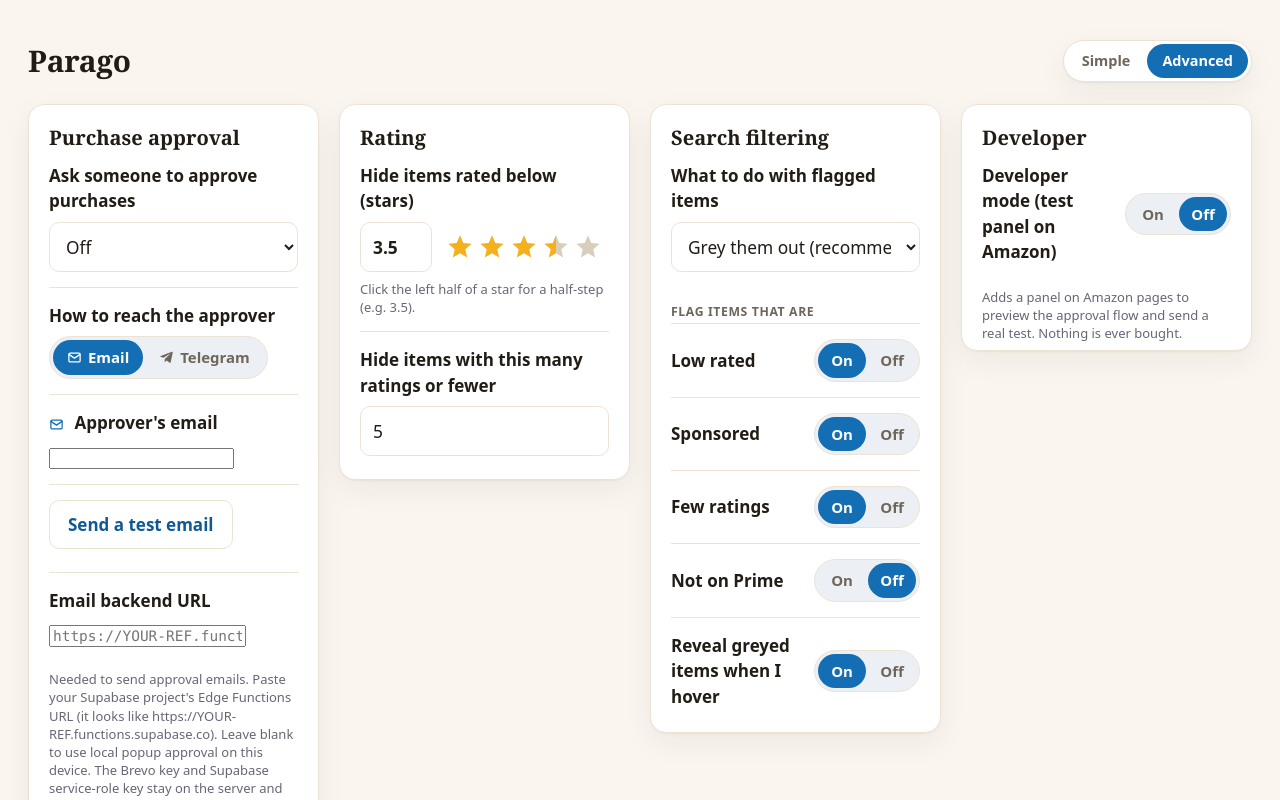
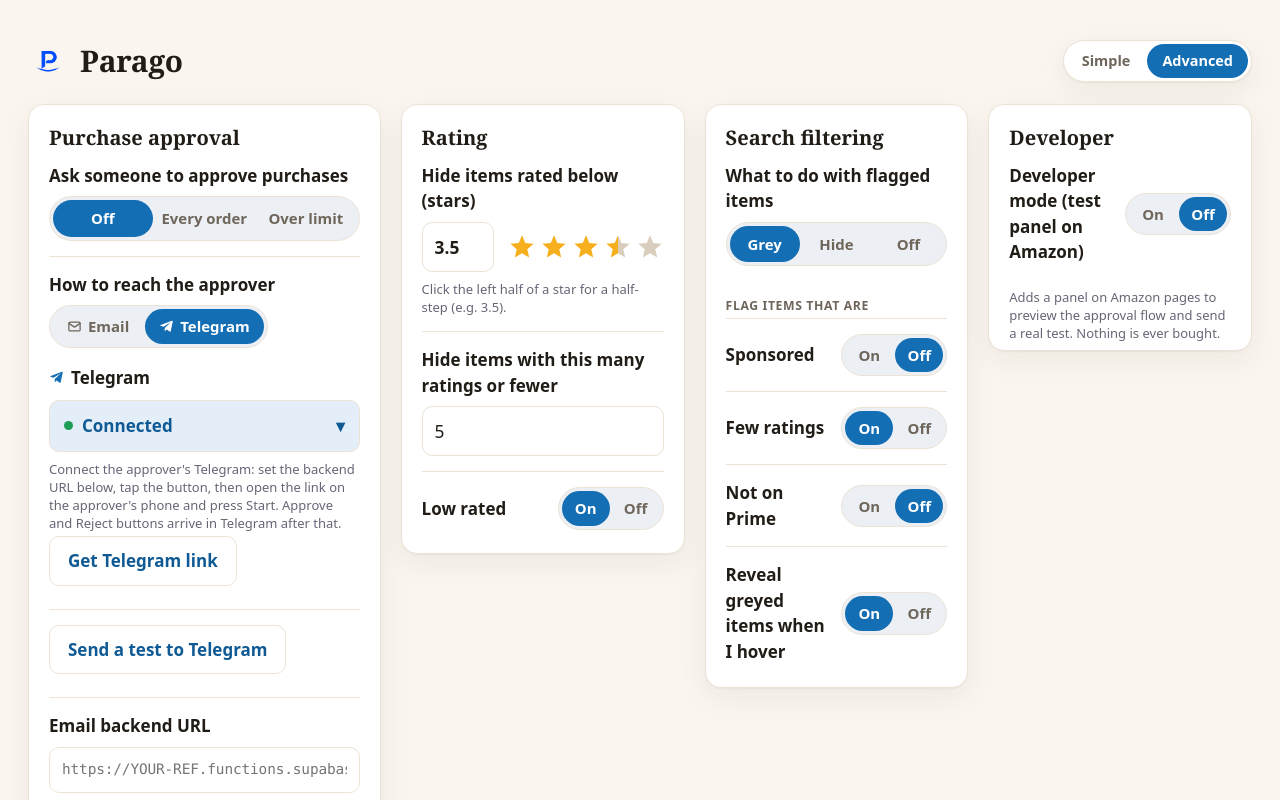
Before and after one commit to elzgnyc/parago, a website with bundled scripts: page src/ui/options.html in a window 1280 px wide. Both pictures are taken after a click on the button "Advanced". Shown: the top 800 px of the page. Built offline with nearby package versions, Linux system fonts and the light colour scheme; some packages are replaced by stand-ins of ours; no server answers.

Commit message:
feat: segmented settings, GitHub-username approval host, Amazon-blue theme, logo
Options page:
- Guardian mode and flagged-item action are segmented controls (like the
  email/telegram picker) instead of dropdowns; four full-width side-by-side
  sections; Low-rated toggle moved into the Rating section.
- Amazon-blue theme, background gradient removed, per-setting "changed from
  default" dot, debounced bottom-center Saved bubble.
- parago.png is the header logo and the extension/action icon.
- Defaults: Sponsored flag off; Telegram is the default delivery method.
- Backend URL and the new username field use a compact mono input so long
  values fit the narrow card.

Approval-page host:
- Advanced "GitHub username" field. The approve link becomes
  https://<user>.github.io/parago/approve.html: the server validates the value
  against GitHub's username grammar and interpolates a fixed host and path, so a
  caller can only ever point the link at a github.io/parago/approve.html page,
  never an arbitrary URL. Falls back to the APPROVE_URL secret, then a baked
  default.
- Drops the earlier fully caller-controlled approve URL: a public endpoint that
  echoes an arbitrary link into a trusted-sender email or Telegram message is a
  phishing relay.

Tests updated for the Telegram default.

```diff
--- a/src/content/checkout.js
+++ b/src/content/checkout.js
@@ -65,7 +65,7 @@ function buildRelay(settings) {
       guardianName: settings.guardianName,
       deliveryMethod: settings.deliveryMethod || 'email',
       telegramLinkCode: settings.telegramLinkCode || null,
-      approveUrl: settings.approveUrl || null,
+      githubUsername: settings.githubUsername || null,
     });
   }
   return new MockRelay();
--- a/src/i18n/strings.js
+++ b/src/i18n/strings.js
@@ -74,6 +74,11 @@ export const STRINGS = {
     guardian_off: 'Off',
     guardian_always: 'For every order',
     guardian_over_limit: 'Only over a spending limit',
+    guardian_always_seg: 'Every order',
+    guardian_over_seg: 'Over limit',
+    mode_grey_seg: 'Grey',
+    mode_hide_seg: 'Hide',
+    mode_off_seg: 'Off',
     label_guardian_limit: 'Spending limit',
     label_guardian_name: "Approver's name",
     label_guardian_email: "Approver's email",
@@ -99,9 +104,9 @@ export const STRINGS = {
     test_no_cart: 'Open your Amazon cart first so Parago can read your items, then try again.',
     test_failed: 'Could not send:',
     label_functions_url: 'Email backend URL',
-    label_approve_url: 'Approval page URL',
-    hint_approve_url: "Where the guardian's approve/reject link points (the hosted approve.html). Leave blank for the default.",
     hint_functions_url: "Needed to send approval emails. Paste your Supabase project's Edge Functions URL (it looks like https://YOUR-REF.functions.supabase.co). Leave blank to use local popup approval on this device. The Brevo key and Supabase service-role key stay on the server and are never entered here.",
+    label_github_user: 'GitHub username (approval page)',
+    hint_github_user: 'Where the approve/reject page is hosted. The link opens at https://USERNAME.github.io/parago/approve.html. Enable GitHub Pages on your fork (serve from the main branch) so it resolves. Leave blank to use the server default.',
     guardian_error: "Couldn't reach your approver. Check your connection and try again, or cancel.",
     placement_processing_title: 'All set. Your order is being processed.',
     placement_processing_body: 'We are checking this order with your approver. You can close this page.',
@@ -189,6 +194,11 @@ export const STRINGS = {
     guardian_off: 'Tắt',
     guardian_always: 'Cho mọi đơn hàng',
     guardian_over_limit: 'Chỉ khi vượt hạn mức chi tiêu',
+    guardian_always_seg: 'Mỗi đơn',
+    guardian_over_seg: 'Vượt hạn mức',
+    mode_grey_seg: 'Làm mờ',
+    mode_hide_seg: 'Ẩn',
+    mode_off_seg: 'Tắt',
     label_guardian_limit: 'Hạn mức chi tiêu',
     label_guardian_name: 'Tên người phê duyệt',
     label_guardian_email: 'Email người phê duyệt',
@@ -214,9 +224,9 @@ export const STRINGS = {
     test_no_cart: 'Hãy mở giỏ hàng Amazon trước để Parago đọc sản phẩm, rồi thử lại.',
     test_failed: 'Không gửi được:',
     label_functions_url: 'URL máy chủ email',
-    label_approve_url: 'URL trang phê duyệt',
-    hint_approve_url: 'Nơi liên kết duyệt/từ chối của người phê duyệt trỏ tới (approve.html được lưu trữ). Để trống để dùng mặc định.',
     hint_functions_url: 'Cần thiết để gửi email phê duyệt. Dán URL Edge Functions của dự án Supabase (dạng https://YOUR-REF.functions.supabase.co). Để trống để dùng phê duyệt bằng popup cục bộ trên thiết bị này. Khóa Brevo và khóa service-role Supabase nằm trên máy chủ và không bao giờ nhập ở đây.',
+    label_github_user: 'Tên người dùng GitHub (trang phê duyệt)',
+    hint_github_user: 'Nơi lưu trang phê duyệt/từ chối. Liên kết mở tại https://USERNAME.github.io/parago/approve.html. Bật GitHub Pages trên bản fork của bạn (phục vụ từ nhánh main) để hoạt động. Để trống để dùng mặc định của máy chủ.',
     guardian_error: 'Không liên hệ được người phê duyệt. Kiểm tra kết nối và thử lại, hoặc hủy.',
     placement_processing_title: 'Xong rồi. Đơn hàng của bạn đang được xử lý.',
     placement_processing_body: 'Chúng tôi đang kiểm tra đơn này với người duyệt. Bạn có thể đóng trang này.',
--- a/src/relay/supabaseRelay.js
+++ b/src/relay/supabaseRelay.js
@@ -25,13 +25,13 @@ function bgSend(url, options) {
 }
 
 export class SupabaseRelay {
-  constructor({ baseUrl, guardianEmail, guardianName = null, deliveryMethod = 'email', telegramLinkCode = null, approveUrl = null, send, store, pollMs } = {}) {
+  constructor({ baseUrl, guardianEmail, guardianName = null, deliveryMethod = 'email', telegramLinkCode = null, githubUsername = null, send, store, pollMs } = {}) {
     this.baseUrl = String(baseUrl || '').replace(/\/$/, '');
     this.guardianEmail = guardianEmail;
     this.guardianName = guardianName;
     this.deliveryMethod = deliveryMethod;
     this.telegramLinkCode = telegramLinkCode;
-    this.approveUrl = approveUrl;
+    this.githubUsername = githubUsername;
     this.send = send || bgSend;
     this.store = store || chromeStore();
     this.pollMs = pollMs || 3000;
@@ -46,7 +46,7 @@ export class SupabaseRelay {
         deliveryMethod: this.deliveryMethod,
         guardianEmail: this.guardianEmail, guardianName: this.guardianName,
         telegramLinkCode: this.telegramLinkCode,
-        approveUrl: this.approveUrl,
+        githubUsername: this.githubUsername,
       }),
     });
     const id = body && body.id;
--- a/src/settings/storage.js
+++ b/src/settings/storage.js
@@ -3,7 +3,7 @@ export const DEFAULTS = {
   minRatings: 5,        // flag items with this many ratings or fewer
   mode: 'grey',         // 'grey' | 'hide' | 'off'
   preferredMode: 'grey',// remembers grey-vs-hide so the popup power toggle can restore it after 'off'
-  hideSponsored: true,
+  hideSponsored: false,
   flagLowRating: true,
   flagFewRatings: true,
   flagNonPrime: false,  // opt-in: flag items not eligible for Prime
@@ -11,13 +11,13 @@ export const DEFAULTS = {
   guardianMode: 'off',  // 'off' | 'always' | 'over_limit'
   guardianLimit: 50,    // approval required above this total when over_limit
   guardianName: '',     // label for whoever approves
-  deliveryMethod: 'email', // how the approver is reached: 'email' | 'telegram'. Per-method config below persists independently, so switching never clears the other.
+  deliveryMethod: 'telegram', // how the approver is reached: 'email' | 'telegram'. Per-method config below persists independently, so switching never clears the other.
   guardianEmail: '',    // email delivery: where approval emails are sent
   telegramLinkCode: '', // telegram delivery: opaque code this install generated; the guardian binds it by tapping the t.me deep link
   telegramLinked: false,// telegram delivery: true once the guardian completes linking
   telegramName: '',     // display name of the connected Telegram chat (shown in Options), filled at link time
   functionsBaseUrl: '', // Supabase Edge Functions URL for email approval; set in Options (not code). Blank = local popup approval. Not a secret (it is the public project URL).
-  approveUrl: '',       // where the guardian's approve/reject link points (hosted approve.html); blank = server default. Advanced.
+  githubUsername: '',   // GitHub user hosting approve.html; the approval link becomes https://<user>.github.io/parago/approve.html. Blank = server default. Advanced.
   advancedMode: false,  // Options page detail level: false = Simple (hides advanced/developer controls)
   lang: 'en',           // 'en' | 'vi'
   devMode: false,       // show the on-page Developer test panel (no real purchases)
--- a/src/ui/options.html
+++ b/src/ui/options.html
@@ -8,7 +8,10 @@
 <body class="options">
   <main class="container">
     <header class="brand">
-      <h1>Parago</h1>
+      <div class="brand-name">
+        <img class="brand-logo" src="parago.png" alt="" />
+        <h1>Parago</h1>
+      </div>
       <div class="ui-mode" role="group" aria-label="Settings detail level">
         <button type="button" class="ui-mode-btn" data-mode="simple" data-i18n="mode_simple">Simple</button>
         <button type="button" class="ui-mode-btn" data-mode="advanced" data-i18n="mode_advanced">Advanced</button>
@@ -20,12 +23,8 @@
         <h2 class="card-title" data-i18n="section_approval">Purchase approval</h2>
 
         <div class="field">
-          <label for="guardianMode" data-i18n="label_guardian_mode">Ask someone to approve purchases</label>
-          <select id="guardianMode">
-            <option value="off" data-i18n="guardian_off">Off</option>
-            <option value="always" data-i18n="guardian_always">For every order</option>
-            <option value="over_limit" data-i18n="guardian_over_limit">Only over a spending limit</option>
-          </select>
+          <span class="field-label" data-i18n="label_guardian_mode">Ask someone to approve purchases</span>
+          <div class="seg seg-triple" id="seg-guardianMode" role="group" aria-label="Approval mode"></div>
         </div>
 
         <div class="field" id="guardianLimitField">
@@ -79,15 +78,15 @@
 
         <div class="field" data-adv>
           <label for="functionsBaseUrl" data-i18n="label_functions_url">Email backend URL</label>
-          <input type="url" id="functionsBaseUrl" placeholder="https://YOUR-REF.functions.supabase.co" />
+          <input type="url" id="functionsBaseUrl" class="wide-input" placeholder="https://YOUR-REF.functions.supabase.co" />
         </div>
         <p class="field-hint" data-adv data-i18n="hint_functions_url">Needed to send approval emails. Paste your Supabase project's Edge Functions URL. The Brevo key and service-role key stay on the server.</p>
 
         <div class="field" data-adv>
-          <label for="approveUrl" data-i18n="label_approve_url">Approval page URL</label>
-          <input type="url" id="approveUrl" placeholder="https://YOUR-NAME.github.io/parago/approve.html" />
+          <label for="githubUsername" data-i18n="label_github_user">GitHub username (approval page)</label>
+          <input type="text" id="githubUsername" class="wide-input" placeholder="your-github-username" spellcheck="false" autocapitalize="off" autocorrect="off" />
         </div>
-        <p class="field-hint" data-adv data-i18n="hint_approve_url">Where the guardian's approve/reject link points (the hosted approve.html). Leave blank for the default.</p>
+        <p class="field-hint" data-adv data-i18n="hint_github_user">The approval page opens at https://USERNAME.github.io/parago/approve.html. Enable GitHub Pages on your fork (main branch) so the link works. Blank uses the server default.</p>
       </section>
 
       <section class="card">
@@ -104,24 +103,20 @@
           <label for="minRatings" data-i18n="label_min_ratings">Hide items with this many ratings or fewer</label>
           <input type="number" id="minRatings" min="0" step="1" />
         </div>
+        <div class="field switch-row">
+          <span class="field-label" data-i18n="filter_low">Flag low-rated items</span>
+          <div class="seg seg-onoff" id="seg-flagLowRating"></div>
+        </div>
       </section>
 
       <section class="card">
         <h2 class="card-title" data-i18n="section_filtering">Search filtering</h2>
         <div class="field">
-          <label for="mode" data-i18n="label_mode">What to do with flagged items</label>
-          <select id="mode">
-            <option value="grey" data-i18n="mode_grey">Grey them out (recommended)</option>
-            <option value="hide" data-i18n="mode_hide">Hide them completely</option>
-            <option value="off" data-i18n="mode_off">Do nothing (off)</option>
-          </select>
+          <span class="field-label" data-i18n="label_mode">What to do with flagged items</span>
+          <div class="seg seg-triple" id="seg-mode" role="group" aria-label="Flagged items action"></div>
         </div>
 
         <p class="group-heading" data-i18n="filter_flag_heading">Flag items that are</p>
-        <div class="field switch-row">
-          <span class="field-label" data-i18n="filter_low">Low rated</span>
-          <div class="seg seg-onoff" id="seg-flagLowRating"></div>
-        </div>
         <div class="field switch-row">
           <span class="field-label" data-i18n="filter_sponsored">Sponsored</span>
           <div class="seg seg-onoff" id="seg-hideSponsored"></div>
--- a/src/ui/options.js
+++ b/src/ui/options.js
@@ -6,12 +6,12 @@ import { SupabaseRelay } from '../relay/supabaseRelay.js';
 
 // Inputs/selects driven by a generic change -> save listener.
 const fields = [
-  'lang', 'minStars', 'minRatings', 'mode',
-  'guardianMode', 'guardianLimit', 'guardianEmail', 'functionsBaseUrl', 'approveUrl',
+  'lang', 'minStars', 'minRatings',
+  'guardianLimit', 'guardianEmail', 'functionsBaseUrl', 'githubUsername',
 ];
-// Settings driven by segmented On/Off (or Email/Telegram) controls instead of inputs.
+// Settings driven by segmented controls instead of inputs/selects.
 const boolSegs = ['hideSponsored', 'flagLowRating', 'flagFewRatings', 'flagNonPrime', 'hoverReveal', 'devMode'];
-const segKeys = ['deliveryMethod', ...boolSegs];
+const segKeys = ['deliveryMethod', 'guardianMode', 'mode', ...boolSegs];
 
 const ICON_EMAIL = '<svg viewBox="0 0 24 24" width="15" height="15" fill="none" stroke="currentColor" stroke-width="2" stroke-linecap="round" stroke-linejoin="round"><rect x="3" y="5" width="18" height="14" rx="2"/><path d="m3 7 9 6 9-6"/></svg>';
 const ICON_TG = '<svg viewBox="0 0 24 24" width="15" height="15" fill="currentColor"><path d="M21.9 4.3 18.7 19.4c-.2 1-.9 1.3-1.7.8l-4.7-3.5-2.3 2.2c-.3.3-.5.5-1 .5l.3-4.9L18 6.1c.4-.3-.1-.5-.6-.2L7.2 12.3l-4.6-1.4c-1-.3-1-1 .2-1.5L20.6 2.7c.8-.3 1.6.2 1.3 1.6z"/></svg>';
@@ -49,6 +49,16 @@ function buildSegs() {
   initSeg('deliveryMethod', [
     { v: 'email', label: t('delivery_email'), icon: ICON_EMAIL },
     { v: 'telegram', label: t('delivery_telegram'), icon: ICON_TG },
+  ]);
+  initSeg('guardianMode', [
+    { v: 'off', label: t('guardian_off') },
+    { v: 'always', label: t('guardian_always_seg') },
+    { v: 'over_limit', label: t('guardian_over_seg') },
+  ]);
+  initSeg('mode', [
+    { v: 'grey', label: t('mode_grey_seg') },
+    { v: 'hide', label: t('mode_hide_seg') },
+    { v: 'off', label: t('mode_off_seg') },
   ]);
   for (const k of boolSegs) initSeg(k, [{ v: true, label: t('on') }, { v: false, label: t('off') }]);
 }
@@ -243,12 +253,12 @@ function markChanged() {
   const mark = (key, el) => {
     if (el) el.classList.toggle('is-changed', JSON.stringify(cur[key]) !== JSON.stringify(DEFAULTS[key]));
   };
-  for (const key of ['guardianMode', 'guardianLimit', 'mode', 'minStars', 'minRatings', 'guardianEmail', 'functionsBaseUrl', 'lang']) {
+  for (const key of ['guardianLimit', 'minStars', 'minRatings', 'guardianEmail', 'functionsBaseUrl', 'githubUsername', 'lang']) {
     const ctrl = document.getElementById(key);
     const field = ctrl && ctrl.closest('.field, .lang-row');
     mark(key, field && field.querySelector('label, .field-label'));
   }
-  for (const key of ['deliveryMethod', ...boolSegs]) {
+  for (const key of segKeys) {
     const host = document.getElementById('seg-' + key);
     const field = host && host.closest('.field');
     mark(key, field && field.querySelector('.field-label, label'));
@@ -265,13 +275,13 @@ function load(settings) {
   document.getElementById('lang').value = settings.lang;
   document.getElementById('minStars').value = settings.minStars;
   document.getElementById('minRatings').value = settings.minRatings;
-  document.getElementById('mode').value = settings.mode;
-  document.getElementById('guardianMode').value = settings.guardianMode;
   document.getElementById('guardianLimit').value = settings.guardianLimit;
   document.getElementById('guardianEmail').value = settings.guardianEmail;
   document.getElementById('functionsBaseUrl').value = settings.functionsBaseUrl || '';
-  document.getElementById('approveUrl').value = settings.approveUrl || '';
+  document.getElementById('githubUsername').value = settings.githubUsername || '';
   setSeg('deliveryMethod', settings.deliveryMethod || 'email');
+  setSeg('guardianMode', settings.guardianMode);
+  setSeg('mode', settings.mode);
   for (const k of boolSegs) setSeg(k, settings[k]);
   setLang(settings.lang);
   applyI18n();
@@ -289,13 +299,13 @@ function readForm() {
     lang: document.getElementById('lang').value,
     minStars: toFinite(document.getElementById('minStars').value, DEFAULTS.minStars, 0, 5),
     minRatings: Math.round(toFinite(document.getElementById('minRatings').value, DEFAULTS.minRatings, 0, Infinity)),
-    mode: document.getElementById('mode').value,
-    guardianMode: document.getElementById('guardianMode').value,
     guardianLimit: Math.round(toFinite(document.getElementById('guardianLimit').value, DEFAULTS.guardianLimit, 0, Infinity)),
     guardianEmail: document.getElementById('guardianEmail').value.trim(),
     functionsBaseUrl: document.getElementById('functionsBaseUrl').value.trim(),
-    approveUrl: document.getElementById('approveUrl').value.trim(),
+    githubUsername: document.getElementById('githubUsername').value.trim().replace(/^@/, ''),
     deliveryMethod: getSeg('deliveryMethod'),
+    guardianMode: getSeg('guardianMode'),
+    mode: getSeg('mode'),
   };
   for (const k of boolSegs) out[k] = getSeg(k);
   return out;
@@ -380,7 +390,7 @@ async function sendTest() {
     guardianName: settings.guardianName,
     deliveryMethod: method,
     telegramLinkCode: settings.telegramLinkCode || null,
-    approveUrl: settings.approveUrl || null,
+    githubUsername: settings.githubUsername || null,
   });
   status.textContent = t('test_sending');
   try {
--- a/src/ui/ui.css
+++ b/src/ui/ui.css
@@ -54,6 +54,8 @@ body.options { padding: 40px 28px 56px; }
 /* Brand header */
 .brand { display: flex; align-items: center; gap: 13px; margin-bottom: 22px; }
 .options .brand { justify-content: space-between; }
+.brand-name { display: flex; align-items: center; gap: 12px; }
+.brand-logo { width: 40px; height: 40px; border-radius: 10px; object-fit: contain; }
 .brand .logo {
   flex: 0 0 auto;
   width: 42px; height: 42px;
@@ -92,7 +94,9 @@ body.options { padding: 40px 28px 56px; }
 
 select,
 input[type="number"],
-input[type="text"] {
+input[type="text"],
+input[type="url"],
+input[type="email"] {
   width: 100%;
   font: inherit; font-size: 1.02rem;
   color: var(--ink); background: #fff;
@@ -100,6 +104,13 @@ input[type="text"] {
   border: 1.5px solid var(--line);
   border-radius: var(--radius-sm);
   transition: border-color 0.15s, box-shadow 0.15s;
+}
+/* Long values (backend URL, github username) in a narrow card: smaller mono so
+   more of the string is visible without overflowing the column. */
+.wide-input {
+  font-size: 0.82rem;
+  font-family: ui-monospace, "Cascadia Code", Menlo, Consolas, monospace;
+  letter-spacing: -0.01em;
 }
 select:focus,
 input:focus {
@@ -184,11 +195,7 @@ input.switch:focus-visible { box-shadow: 0 0 0 3px var(--accent-tint); }
 /* Popup header: logo + name on the left, a compact protection switch + settings gear
    on the right. The switch controls the search filter on/off, nothing else. */
 .pop-head { display: flex; align-items: center; gap: 10px; margin: -2px 0 16px; }
-.pop-mark {
-  flex: 0 0 auto; width: 26px; height: 26px;
-  display: grid; place-items: center;
-  color: #fff; background: var(--accent); border-radius: 8px;
-}
+.pop-mark { flex: 0 0 auto; width: 26px; height: 26px; border-radius: 7px; object-fit: contain; }
 .pop-name {
   flex: 1 1 auto; margin-right: auto;
   font-family: var(--font-display); font-weight: 600; font-size: 1.15rem;
@@ -263,6 +270,9 @@ input.switch:focus-visible { box-shadow: 0 0 0 3px var(--accent-tint); }
 .seg-btn:focus-visible { outline: 3px solid var(--accent-tint); outline-offset: 2px; }
 .seg-ic { display: inline-grid; place-items: center; }
 .seg-onoff .seg-btn { min-width: 48px; justify-content: center; padding: 6px 4px; }
+/* Three-option segment (approval mode, flagged-items action): fills the column. */
+.seg-triple { display: flex; width: 100%; }
+.seg-triple .seg-btn { flex: 1 1 0; min-width: 0; justify-content: center; padding: 7px 6px; }
 
 /* Dot next to a setting that has been changed from its default. */
 label.is-changed::after, .field-label.is-changed::after {
```
Also changed, not shown: src/ui/popup.html (+1 -3 lines), supabase/functions/create-request/index.ts (+18 -7 lines), test/devMode.test.js (+2 -2 lines), manifest.json, src/ui/parago.png (added).
